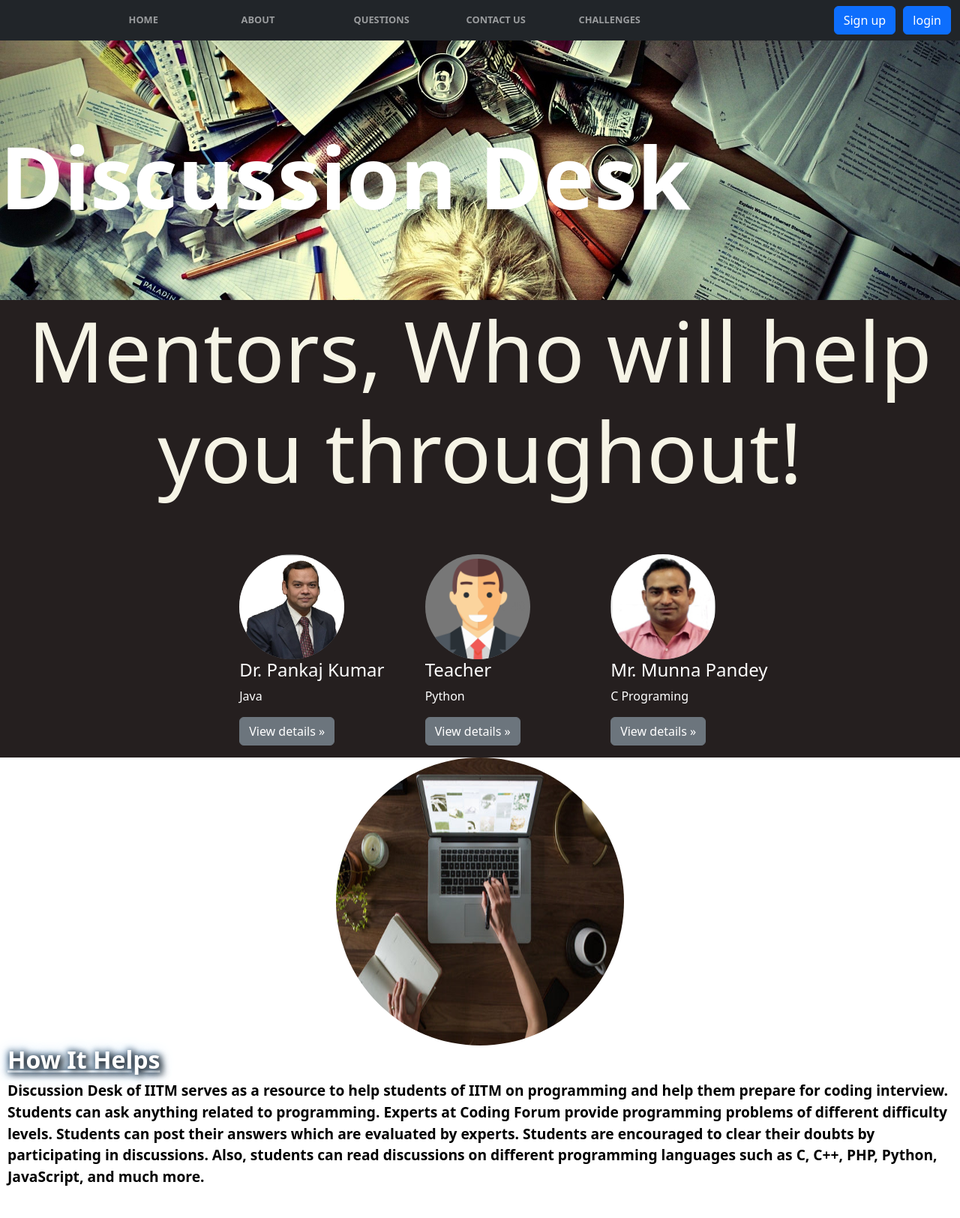
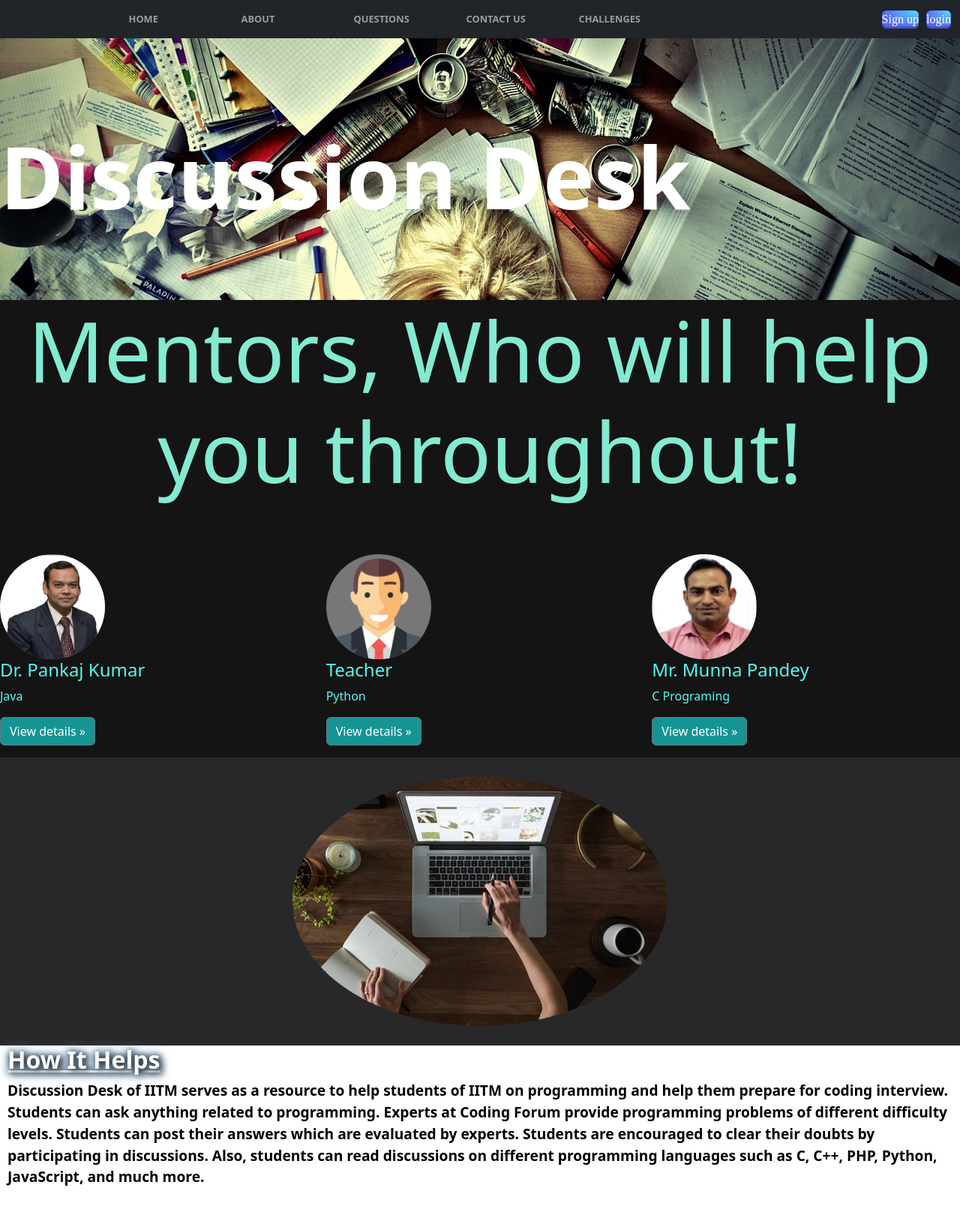
Before and after one commit to piyushjha0409/discussiondesk, a Django app: page / in a window 1280 px wide. Shown: the whole page at 75% size. Run offline with Django 4.2, Linux system fonts and the light colour scheme.

Commit message:
modified

```diff
--- a/static/css/styles.css
+++ b/static/css/styles.css
@@ -5,7 +5,7 @@
 }
 /* Navbar */
 .navbar {
-    background: #251f1f;
+    background: #000000;
 }
 
 .navbar-nav {
@@ -181,16 +181,20 @@
     text-align: center;
 } */
 
-.footer {
-  display: flex;
-  justify-content: center;
+.button-29 {
+  align-items: center;
+  appearance: none;
+  background-image: radial-gradient(100% 100% at 100% 0, #5adaff 0, #5468ff 100%);
+  border: 0;
+  border-radius: 6px;
+  box-shadow: rgba(45, 35, 66, .4) 0 2px 4px,rgba(45, 35, 66, .3) 0 7px 13px -3px,rgba(58, 65, 111, .5) 0 -3px 0 inset;
+  box-sizing: border-box;
+  color: #fff;
+  cursor: pointer;
+  display: inline-flex;
+  font-family: "JetBrains Mono"
 }
-.footer img{
-  border-radius: 100%;
-  width: 30vw;
-  height: 30vw;
 
-}
 /*
 @keyframes slide-in-bottom2 {
       0% {
--- a/template/base.html
+++ b/template/base.html
@@ -54,11 +54,11 @@
 
         {% else %}
         <!-- Button to trigger signup modal -->
-        <button type="button" class="btn btn-primary" data-bs-toggle="modal" data-bs-target="#signupmodal" style="margin-right: 6px;">
+        <button type="button" class="button-29" data-bs-toggle="modal" data-bs-target="#signupmodal" style="margin-right: 6px;">
           Sign up
         </button>
         <!-- Button to trigger login modal -->
-        <button type="button" class="btn btn-primary" data-bs-toggle="modal" data-bs-target="#loginmodal">
+        <button type="button" class="button-29" data-bs-toggle="modal" data-bs-target="#loginmodal">
           login
         </button>
         {% endif %}
--- a/template/myapp/index.html
+++ b/template/myapp/index.html
@@ -14,7 +14,7 @@ Home
 </div>
 
 <!-- divider -->
-<div style="display: flex-1;" class="container-main">
+<div style="display: flex-1; justify-content:center;" class="container-main">
 <!-- <div class="custom-shape-divider-top-1653818103">
     <svg data-name="Layer 1" xmlns="http://www.w3.org/2000/svg" viewBox="0 0 1200 120" preserveAspectRatio="none">
       <path fill="#0099ff" d="M649.97 0L550.03 0 599.91 54.12 649.97 0z" class="shape-fill"></path>
@@ -23,11 +23,11 @@ Home
 </div> -->
 
 <!-- teachers -->
-<div style="background-color:#251f1f; color: #ffffff;">
+<div style="background-color:#131413; color: #50faf4;">
 <div class="mentors">
-<h1 style="text-align: center;">Mentors, Who will help you throughout!</h1>
+<h1 style="text-align: center; color:#83ebd1;">Mentors, Who will help you throughout!</h1>
 </div>
-<div class="row slide-in-bottom2" style="margin-top: 70px; margin-left: 24vw; margin-right: 18vw;">
+<div class="row slide-in-bottom2" style="margin-top: 70px;">
   <div class="col-lg-4">
     <svg class="bd-placeholder-img rounded-circle" width="140" height="140" xmlns="http://www.w3.org/2000/svg"
       role="img" aria-label="Placeholder: 140x140" preserveAspectRatio="xMidYMid slice" focusable="false">
@@ -38,7 +38,7 @@ Home
 
     <h4 class="fw-normal">Dr. Pankaj Kumar</h4>
     <p>Java</p>
-    <p><a class="btn btn-secondary" href="#">View details »</a></p>
+    <p><a class="btn btn-secondary" href="#" style="background-color:#169494;">View details »</a></p>
   </div><!-- /.col-lg-4 -->
   <div class="col-lg-4">
     <svg class="bd-placeholder-img rounded-circle" width="140" height="140" xmlns="http://www.w3.org/2000/svg"
@@ -50,7 +50,7 @@ Home
 
     <h4 class="fw-normal">Teacher</h4>
     <p>Python</p>
-    <p><a class="btn btn-secondary" href="#">View details »</a></p>
+    <p><a class="btn btn-secondary" style="background-color:#169494;" href="#">View details »</a></p>
   </div><!-- /.col-lg-4 -->
   <div class="col-lg-4">
     <svg class="bd-placeholder-img rounded-circle" src="wall7.jpg" width="140" height="140"
@@ -63,14 +63,14 @@ Home
 
     <h4 class="fw-normal">Mr. Munna Pandey</h4>
     <p>C Programing</p>
-    <p><a class="btn btn-secondary" href="#">View details »</a></p>
+    <p><a class="btn btn-secondary" href="#" style="background-color:#169494;">View details »</a></p>
   </div>
 </div>
 </div>
 
 <!-- about -->
-<div class="footer">
-  <img src="/static/images/laptop.jpg" alt=""><br><br>
+<div style="display:flex; justify-content:center; background-color:#28282B" class="footer">
+  <img style="border-radius: 95%; margin: 2vw;" src="/static/images/laptop.jpg" alt=""><br><br>
 </div>
 <div class="footer-content">
   <h2 style="margin-left: 10px; color: #ffffff; text-shadow: 5px 2px 8px #242425, 0px 0px 10px #132332, 0px 0px 10px #93c3ed,0px 0px 20px #93c3ed;"><b><u>How It Helps</u></b></h2>
```
